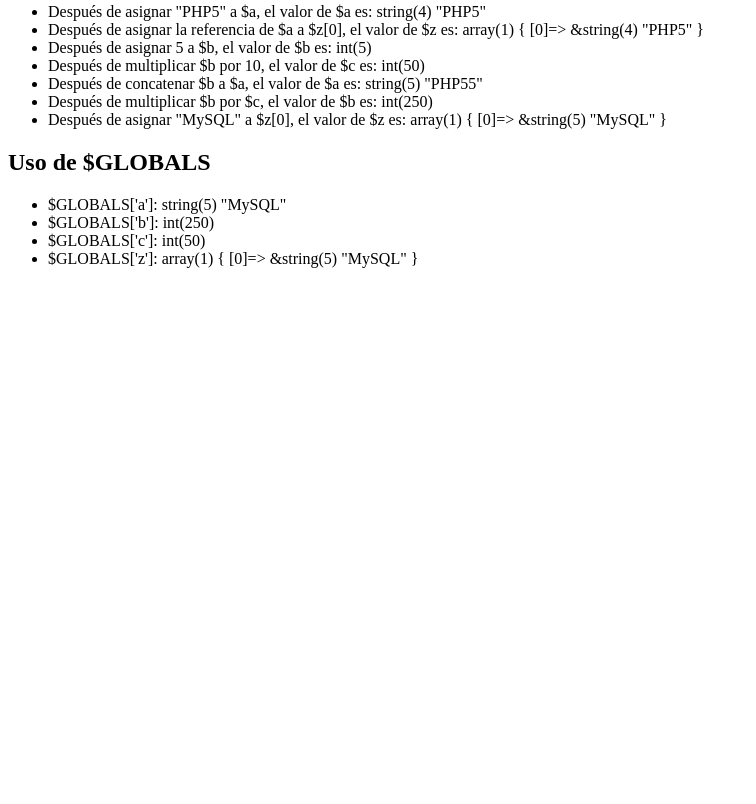
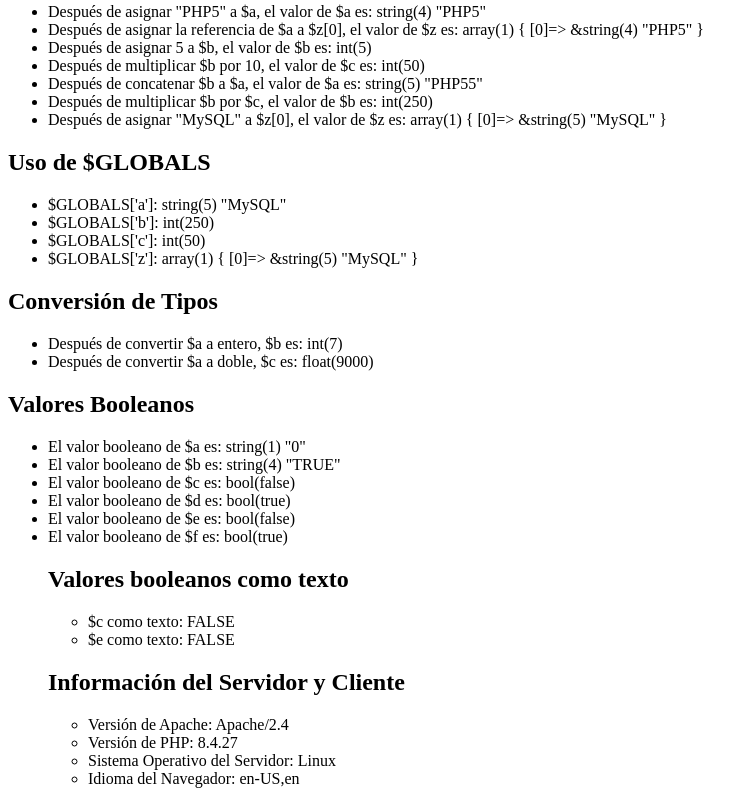
Before and after one commit to VianeyF/tecwebDW, a PHP site: page / in a window 1280 px wide. Shown: the part 549-1353 px from the top of the page, without its empty margins (0-756 px from the left). Before the commit the page ends 817 px from the top, so only its background shows below. Run offline with PHP 8.4, Linux system fonts and the light colour scheme.

Commit message:
Cambio en dev, version Apache y PHP, SO (servidor), idioma del navegador (cliente)

```diff
--- a/practicas/p05/index.php
+++ b/practicas/p05/index.php
@@ -26,12 +26,12 @@
 <h2>Asignación de Variables</h2>
 
 <?php
-// Asignaciones iniciales
+// Asignacion inicial de variables
 $a = "ManejadorSQL";
 $b = 'MySQL';
 $c = &$a;
 
-// Mostrar el contenido inicial
+// Mostrar el contenido de las variables al inicio
 echo "<p>Valores iniciales:</p>";
 echo "<ul>";
 echo "<li>\$a: "; var_dump($a); echo "</li>";
@@ -126,5 +126,103 @@
 // Liberar variables
 unset($a, $b, $c, $z);
 ?>
+
+<?php
+// Parte 5: Conversión de Tipos
+echo '<h2>Conversión de Tipos</h2>';
+echo '<ul>';
+
+$a = '7 personas';
+$b = (integer) $a;
+echo '<li>Después de convertir $a a entero, $b es: ';
+var_dump($b);
+echo '</li>';
+
+$a = '9E3';
+$c = (double) $a;
+echo '<li>Después de convertir $a a doble, $c es: ';
+var_dump($c);
+echo '</li>';
+
+echo '</ul>';
+
+// Parte 6: Valores Booleanos
+echo '<h2>Valores Booleanos</h2>';
+echo '<ul>';
+
+$a = '0';
+$b = 'TRUE';
+$c = FALSE;
+$d = ($a OR $b);
+$e = ($a AND $c);
+$f = ($a XOR $b);
+
+echo '<li>El valor booleano de $a es: ';
+var_dump($a);
+echo '</li>';
+
+echo '<li>El valor booleano de $b es: ';
+var_dump($b);
+echo '</li>';
+
+echo '<li>El valor booleano de $c es: ';
+var_dump($c);
+echo '</li>';
+
+echo '<li>El valor booleano de $d es: ';
+var_dump($d);
+echo '</li>';
+
+echo '<li>El valor booleano de $e es: ';
+var_dump($e);
+echo '</li>';
+
+echo '<li>El valor booleano de $f es: ';
+var_dump($f);
+echo '</li>';
+
+// Función para mostrar valores booleanos como texto
+function boolean_to_text($value) {
+    return $value ? 'TRUE' : 'FALSE';
+}
+
+echo '<h2>Valores booleanos como texto</h2>';
+echo '<ul>';
+echo '<li>$c como texto: ' . boolean_to_text($c) . '</li>';
+echo '<li>$e como texto: ' . boolean_to_text($e) . '</li>';
+echo '</ul>';
+
+// Liberar variables
+unset($a, $b, $c, $d, $e, $f, $z);
+?>
+
+<?php
+// Parte 7: Uso de $_SERVER para obtener información del servidor y cliente
+echo '<h2>Información del Servidor y Cliente</h2>';
+echo '<ul>';
+
+// a. La versión de Apache y PHP
+echo '<li>Versión de Apache: ';
+echo isset($_SERVER['SERVER_SOFTWARE']) ? $_SERVER['SERVER_SOFTWARE'] : 'No disponible';
+echo '</li>';
+
+echo '<li>Versión de PHP: ';
+echo PHP_VERSION;
+echo '</li>';
+
+// b. El nombre del sistema operativo (servidor)
+echo '<li>Sistema Operativo del Servidor: ';
+echo PHP_OS;
+echo '</li>';
+
+// c. El idioma del navegador (cliente)
+echo '<li>Idioma del Navegador: ';
+echo isset($_SERVER['HTTP_ACCEPT_LANGUAGE']) ? $_SERVER['HTTP_ACCEPT_LANGUAGE'] : 'No disponible';
+echo '</li>';
+
+echo '</ul>';
+
+?>
+
 </body>
 </html>
```
